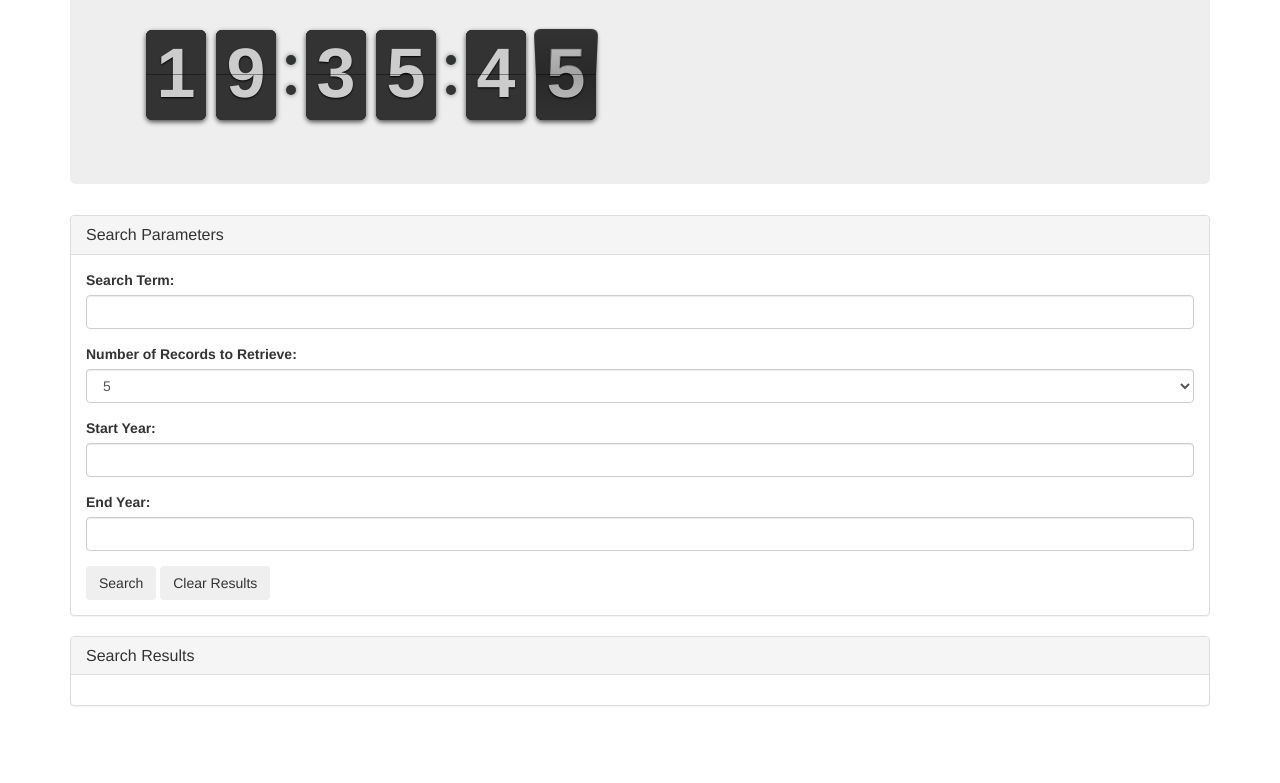
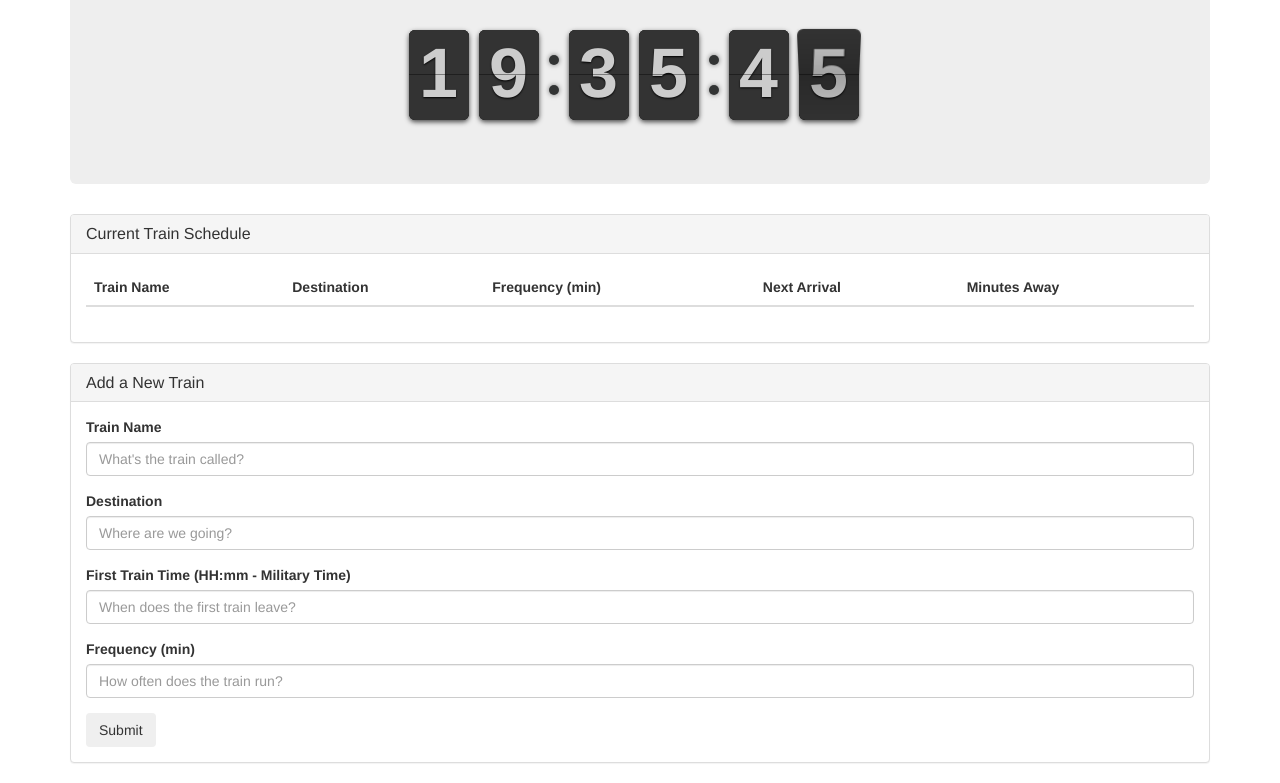
Before and after one commit to itsmegh/Firebase-TrainSchedule, a plain HTML site: page index.html in a window 1280 px wide. Shown: the part 153-936 px from the top of the page. Before the commit the page ends 879 px from the top, so only its background shows below. Drawn offline with nearby package versions, Linux system fonts and the light colour scheme.

Commit message:
Completed html page template

```diff
--- a/assets/css/style.css
+++ b/assets/css/style.css
@@ -0,0 +1,6 @@
+.flipclock {
+    display: block;
+    margin-left: auto;
+    margin-right: auto;
+    padding: 10px;
+}
--- a/index.html
+++ b/index.html
@@ -22,56 +22,42 @@
 <body>
 
     <div class="container">
-        <div class="jumbotron jumbotron-fluid">
-            <span class="jumbotronStyle"><h1 class="display-4"><span class="fas fa-train"></span> All Aboard! </h1>
-            <br>
-            <div class="flip-clock"></div>
-        </span>
+        <div class="jumbotron jumbotron-fluid text-center">
+            <span class="jumbotronStyle"><h1 class="display-4"><span class="fas fa-train"></span>  All Aboard! </h1>
+            </span>
+        <br>
+            <div class="row">
+                <div class="col-md-3">
+                </div>
+                <div class="col-md-9">
+                    <div class="flip-clock"></div>
+                </div>
+            </div>
         </div>
+
+
 
         <div class="row">
             <div class="col-md-12">
-
-            </div>
-        </div>
-
-        <div class="row">
-            <div class="col-md-12">
-                <!--Search Parameters Panel-->
+                <!--Train Schedule Panel-->
                 <div class="panel panel-default">
                     <div class="panel-heading">
-                        <h3 class="panel-title">Search Parameters</h3>
+                        <h3 class="panel-title">Current Train Schedule</h3>
                     </div>
                     <div class="panel-body">
-                        <form>
-                            <div class="form-group">
-                                <label for="search">Search Term:</label>
-                                <input type="text" class="form-control" id="search">
-                            </div>
-
-                            <div class="form-group">
-                                <label for="recordNumber">Number of Records to Retrieve:</label>
-                                <select class="form-control" id="numRecords">
-                                    <option value=1>1</option>
-                                    <option value=5 selected>5</option>
-                                    <option value=10>10</option>
-                                </select>
-                            </div>
-
-                            <div class="form-group">
-                                <label for="startYear">Start Year: </label>
-                                <input type="text" class="form-control" id="startYear">
-                            </div>
-
-                            <div class="form-group">
-                                <label for="endYear">End Year: </label>
-                                <input type="text" class="form-control" id="endYear">
-                            </div>
-
-                            <button class="btn btn-secondary" type="submit" id="searchBtn">Search</button>
-                            <input class="btn btn-secondary" type="reset" value="Clear Results">
-
-                        </form>
+                        <table class="table table-sm table-hover" id='train-table'>
+                            <thead>
+                                <tr>
+                                    <th scope="col">Train Name</th>
+                                    <th scope="col">Destination</th>
+                                    <th scope="col">Frequency (min)</th>
+                                    <th scope="col">Next Arrival</th>
+                                    <th scope="col">Minutes Away</th>
+                                </tr>
+                            </thead>
+                            <tbody>
+                            </tbody>
+                        </table>
                     </div>
                 </div>
             </div>
@@ -79,26 +65,32 @@
 
         <div class="row">
             <div class="col-md-12">
-                <!--Results Panel-->
+                <!--Entry Panel-->
                 <div class="panel panel-default">
                     <div class="panel-heading">
-                        <h3 class="panel-title">Search Results</h3>
+                        <h3 class="panel-title">Add a New Train</h3>
                     </div>
-                    <div class="panel-body" id="wellSection">
-                        <!-- <div class="well">
-                            <h2>Title</h2>
-                            <h3>Author</h3>
-                            <h4>Section</h4>
-                            <h4>Date</h4>
-                            <h4>Link</h4>
-                        </div>
-                        <div class="well">
-                            <h2>Title</h2>
-                            <h3>Author</h3>
-                            <h4>Section</h4>
-                            <h4>Date</h4>
-                            <h4>Link</h4>
-                        </div> -->
+                    <div class="panel-body" id="entrySection">
+                        <form>
+                            <div class="form-group">
+                                <label for="trainNameInput">Train Name</label>
+                                <input type="text" class="form-control" id="trainNameInput" placeholder="What's the train called?">
+                            </div>
+                            <div class="form-group">
+                                <label for="destinationInput">Destination</label>
+                                <input type="text" class="form-control" id="destinationInput" placeholder="Where are we going?">
+                            </div>
+                            <div class="form-group">
+                                <label for="firstTimeInput">First Train Time (HH:mm - Military Time)</label>
+                                <input type="text" class="form-control" id="firstTimeInput" placeholder="When does the first train leave?">
+                            </div>
+                            <div class="form-group">
+                                <label for="frequencyInput">Frequency (min)</label>
+                                <input type="text" class="form-control" id="frequencyInput" placeholder="How often does the train run?">
+                            </div>
+                            <button type="submit" class="btn btn-secondary">Submit</button>
+
+                        </form>
                     </div>
                 </div>
             </div>
@@ -110,10 +102,11 @@
 
 
 <script src="https://www.gstatic.com/firebasejs/5.5.6/firebase.js"></script>
-<link rel="stylesheet" type="text/css" media="screen" href="assets/css/style.css">
 <link rel="stylesheet" type="text/css" media="screen" href="assets/css/flipclock.css">
 <script type="text/javascript" src="assets/javascript/app.js"></script>
 <script type="text/javascript" src="assets/javascript/flipclock.min.js"></script>
+<link rel="stylesheet" type="text/css" media="screen" href="assets/css/style.css">
+
 
 </body>
 
```
